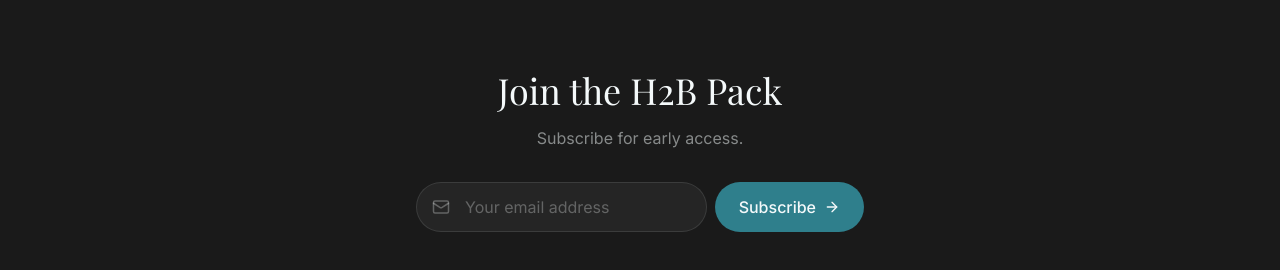
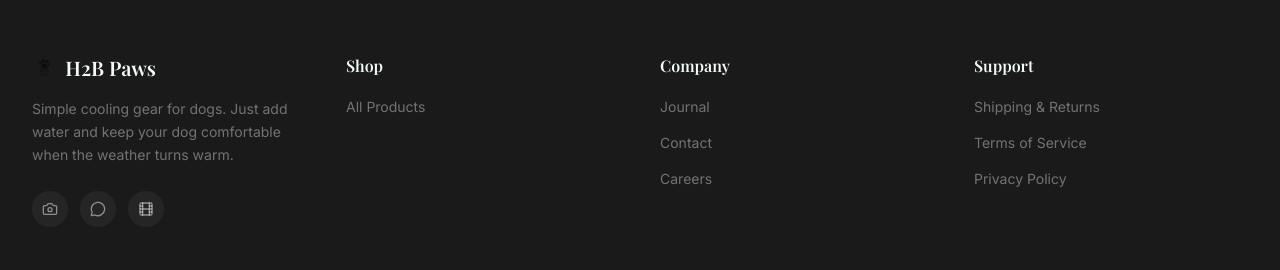
Before and after one commit to Pizzlesbivampirekiller/h2b-paws-v2, a React (Vite) app: page / in a window 1280 px wide. Shown: the part 2516-2786 px from the top of the page. Built offline with nearby package versions, Linux system fonts and the light colour scheme; no server answers; a web font is replaced by a local one.

Commit message:
Remove newsletter signup block from footer

```diff
--- a/src/components/layout/Footer.jsx
+++ b/src/components/layout/Footer.jsx
@@ -1,8 +1,5 @@
 import { Link } from 'react-router-dom'
-import { Camera, MessageCircle, Film, Mail, ArrowRight } from 'lucide-react'
-import { useState } from 'react'
-import { motion } from 'framer-motion'
-import { useAdmin } from '../../context/AdminContext'
+import { Camera, MessageCircle, Film } from 'lucide-react'
 
 const footerLinks = {
   Shop: [
@@ -21,56 +18,9 @@ const footerLinks = {
 }
 
 export default function Footer() {
-  const { siteContent } = useAdmin()
-  const [email, setEmail] = useState('')
-  const [subscribed, setSubscribed] = useState(false)
-
-  const handleSubscribe = (e) => {
-    e.preventDefault()
-    if (email) {
-      setSubscribed(true)
-      setTimeout(() => { setSubscribed(false); setEmail('') }, 3000)
-    }
-  }
-
   return (
     <footer className="bg-charcoal text-cream/80">
       <div className="max-w-7xl mx-auto px-6 lg:px-8">
-        {/* Newsletter */}
-        <div className="py-16 lg:py-20 border-b border-cream/10">
-          <div className="max-w-2xl mx-auto text-center">
-            <motion.h2
-              initial={{ opacity: 0, y: 20 }}
-              whileInView={{ opacity: 1, y: 0 }}
-              viewport={{ once: true }}
-              className="font-serif text-3xl lg:text-4xl text-cream mb-4"
-            >
-              {siteContent.footerTitle}
-            </motion.h2>
-            <p className="text-cream/50 mb-8">
-              {siteContent.footerDesc}
-            </p>
-            <form onSubmit={handleSubscribe} className="flex gap-2 max-w-md mx-auto">
-              <div className="flex-1 relative">
-                <Mail size={18} className="absolute left-4 top-1/2 -translate-y-1/2 text-cream/30" />
-                <input
-                  type="email"
-                  value={email}
-                  onChange={(e) => setEmail(e.target.value)}
-                  placeholder="Your email address"
-                  className="w-full pl-12 pr-4 py-3 bg-white/5 border border-cream/10 rounded-full text-cream placeholder:text-cream/30 focus:outline-none focus:border-terracotta/50 transition-colors"
-                />
-              </div>
-              <button
-                type="submit"
-                className="px-6 py-3 bg-terracotta text-cream rounded-full font-medium hover:bg-terracotta-dark transition-colors cursor-pointer whitespace-nowrap flex items-center gap-2"
-              >
-                {subscribed ? '✓ Subscribed!' : <><span>Subscribe</span> <ArrowRight size={16} /></>}
-              </button>
-            </form>
-          </div>
-        </div>
-
         {/* Links */}
         <div className="py-16 grid grid-cols-2 md:grid-cols-4 gap-10">
           <div className="col-span-2 md:col-span-1">
```
